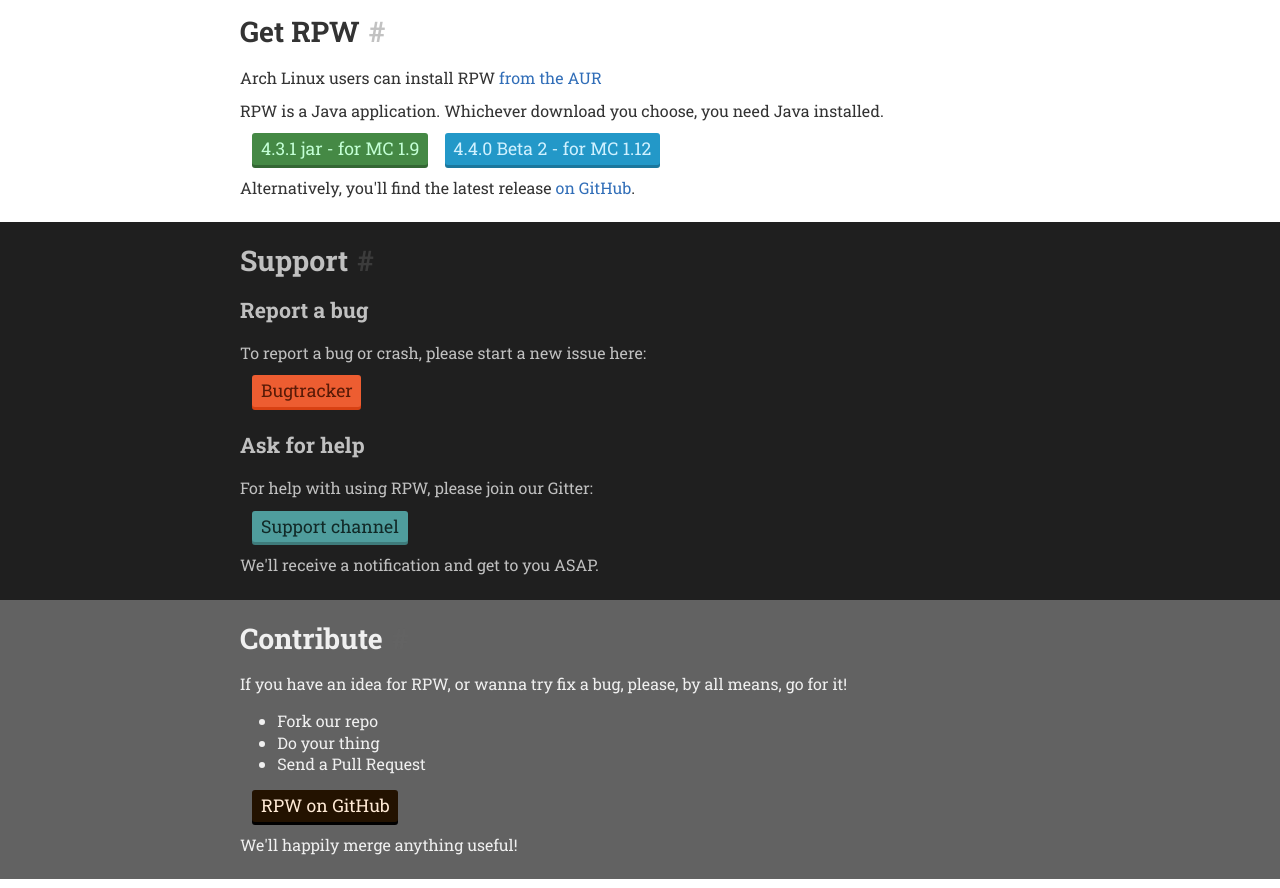
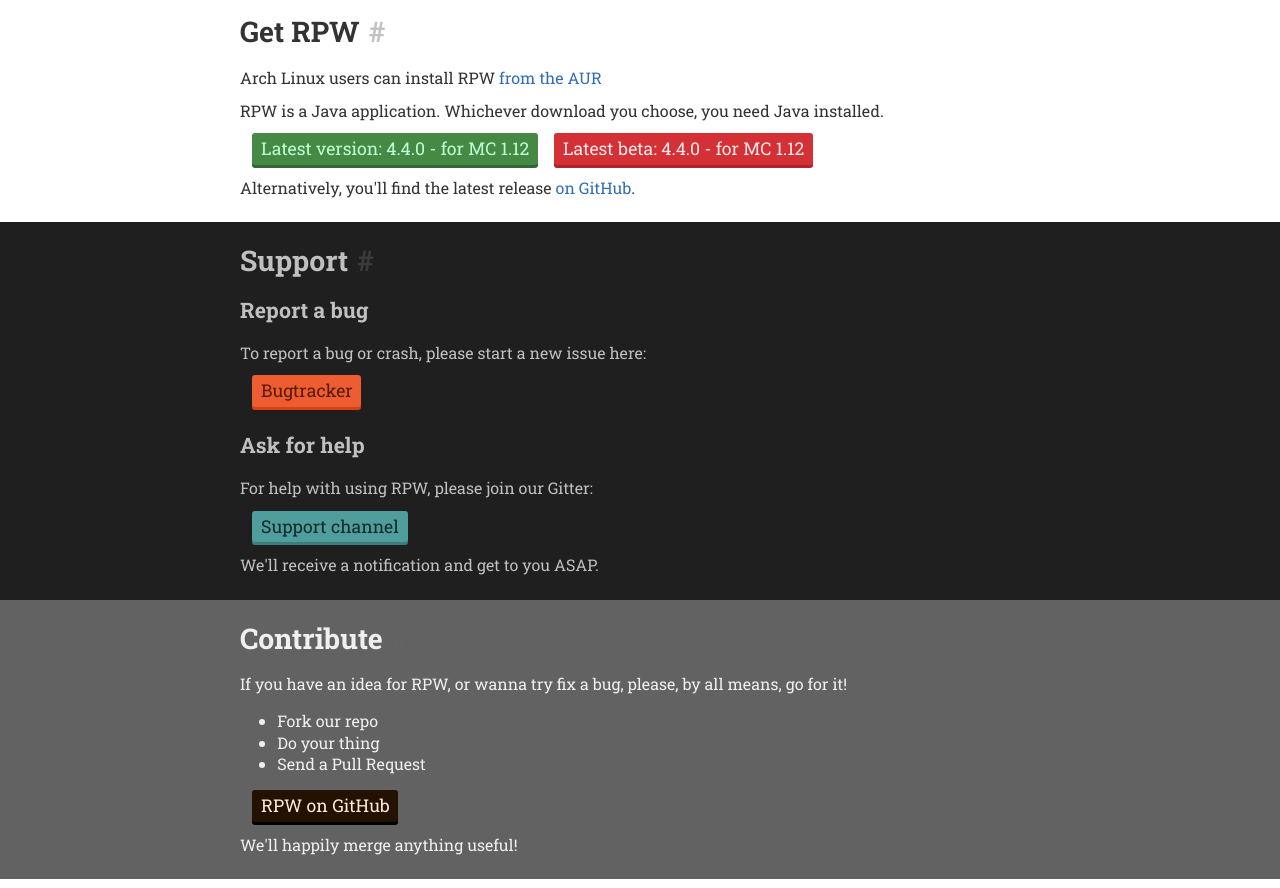
Before and after one commit to mcRPW/mcrpw.github.io, a plain HTML site: page index.html in a window 1280 px wide. Shown: the part 1340-2228 px from the top of the page. Drawn offline with Linux system fonts and the light colour scheme.

Commit message:
Added link to newest version

```diff
--- a/index.html
+++ b/index.html
@@ -85,12 +85,12 @@
 		<p>RPW is a Java application. Whichever download you choose, you need Java installed.</p>
 
 		<p>
-			<a href="https://www.dropbox.com/s/txntogqz3klqiwy/RPW-4-3-1.jar?dl=1" class="button green">
-				4.3.1 jar - for MC 1.9
+			<a href="https://github.com/mcRPW/rpw/releases/download/v4.4.0/ResourcePackWorkbench.jar" class="button green">
+				Latest version: 4.4.0 - for MC 1.12
 			</a>
 
-			<a href="https://github.com/mcRPW/rpw/releases/download/4.4.0b2/ResourcePackWorkbench.jar" class="button blue">
-                                4.4.0 Beta 2 - for MC 1.12
+			<a href="https://github.com/mcRPW/rpw/releases/download/v4.4.0/ResourcePackWorkbench.jar" class="button red">
+                                Latest beta: 4.4.0 - for MC 1.12
                         </a>
 		</p>
 
```
